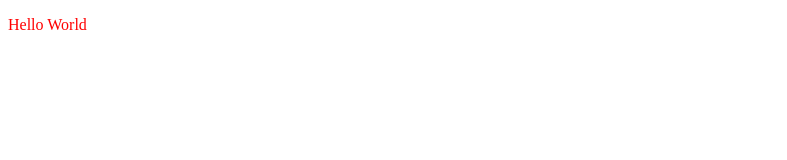
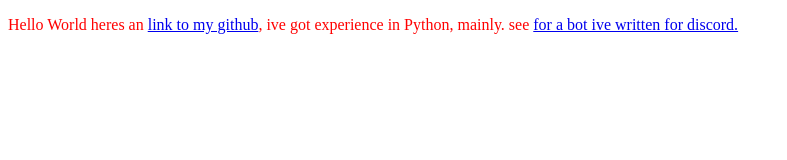
Before and after one commit to mralext20/codeworks-day1, a plain HTML site: page index.html in a window 1280 px wide. Shown: the whole page, without its empty margins (0-787 px from the left). Drawn offline with Linux system fonts and the light colour scheme.

Commit message:
update with links

```diff
--- a/index.html
+++ b/index.html
@@ -12,7 +12,8 @@
 <body>
 
   <p class="red" id="whatever">
-    Hello World
+    Hello World heres an <a href="https://github.com/mralext20/">link to my github</a>, ive got experience in Python,
+    mainly. see <a href="https://github.com/mralext20/">for a bot ive written for discord.</a>
   </p>
 </body>
 
```
